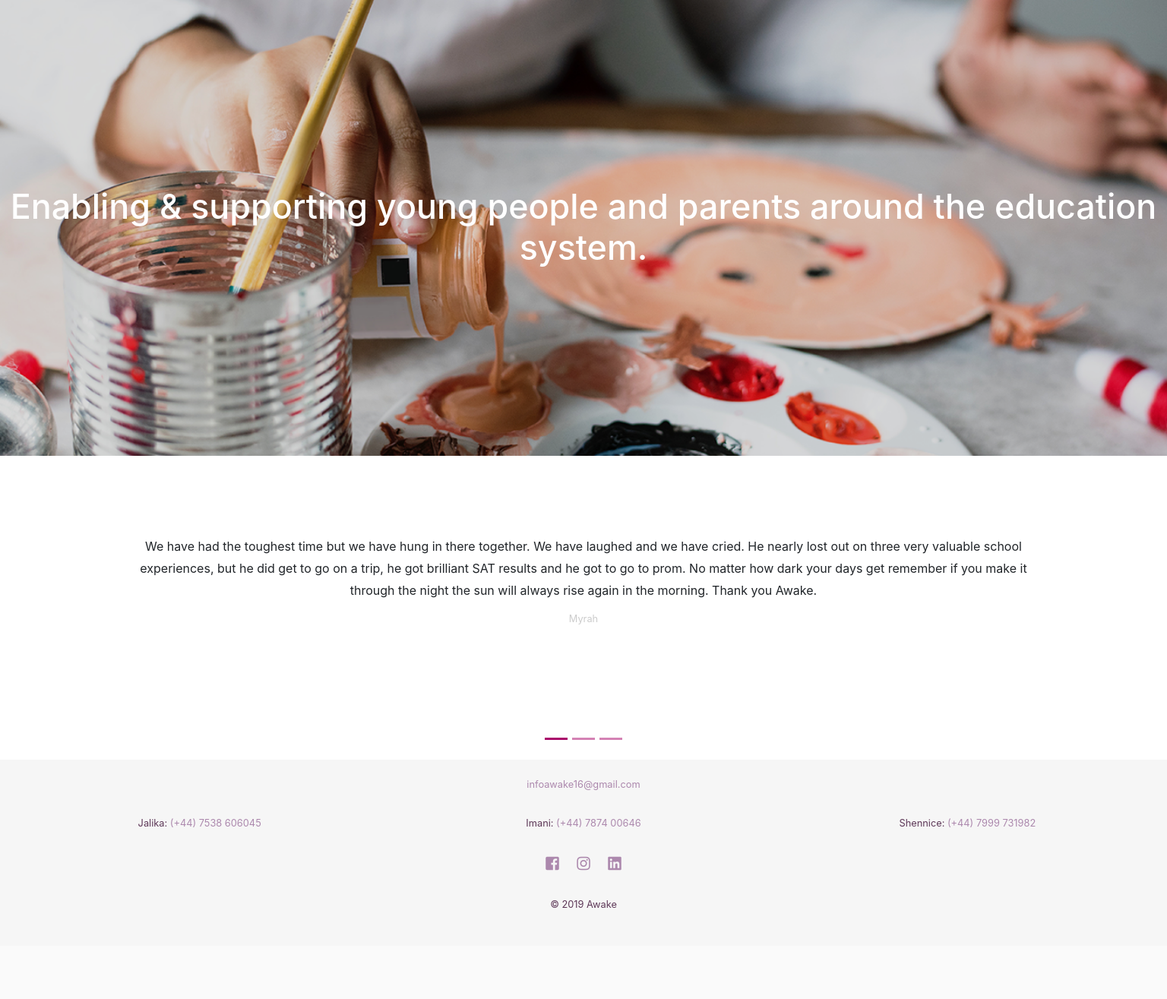
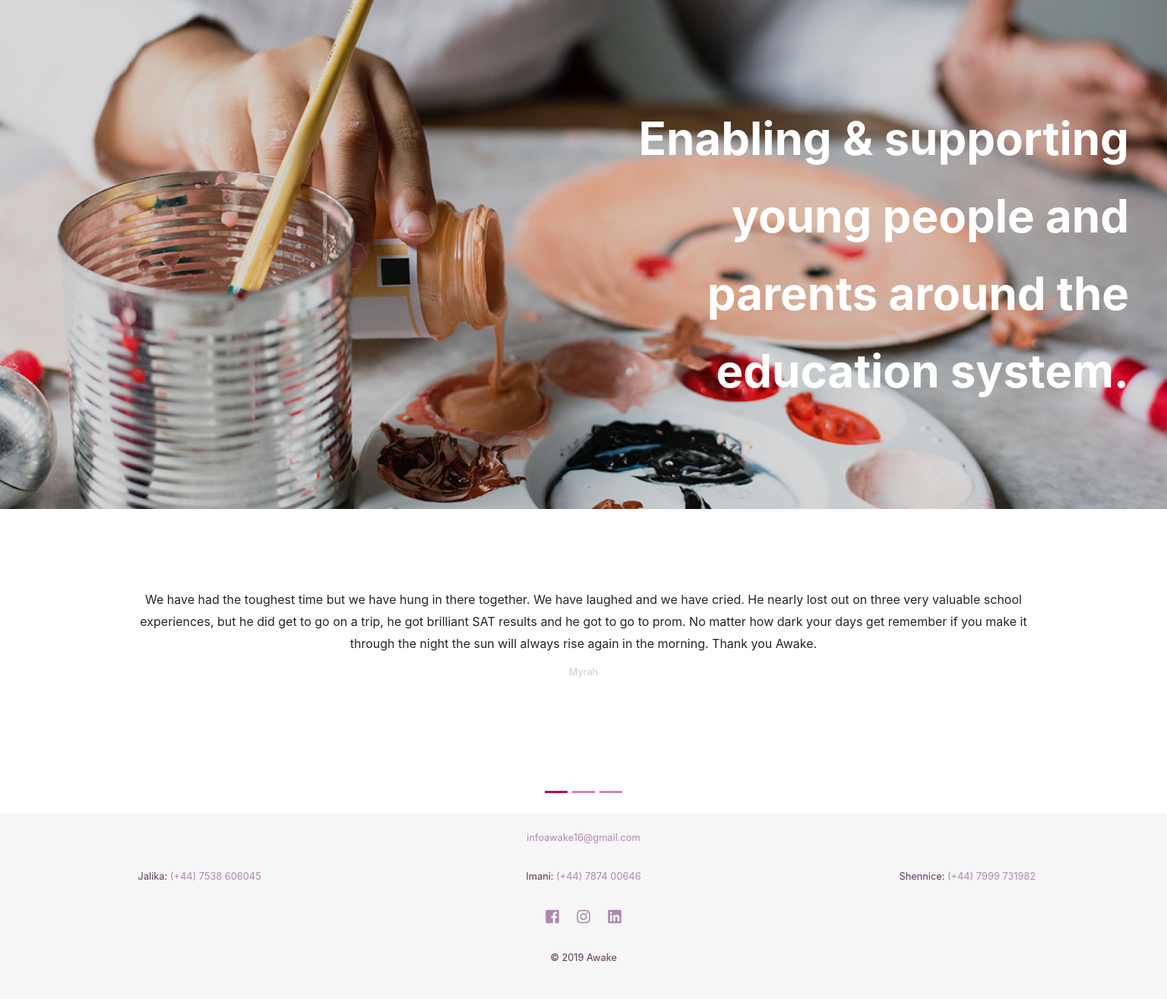
Before and after one commit to Larlar03/awake, a PHP site: page / in a window 1536 px wide. Shown: the part 82-1397 px from the top of the page at 76% size. Before the commit the page ends 1277 px from the top, so only its background shows below. Run offline with PHP 8.4, Linux system fonts and the light colour scheme; some libraries are stand-ins or nearby versions.

Commit message:
homepage

```diff
--- a/sass/layout/_home-main.scss
+++ b/sass/layout/_home-main.scss
@@ -130,8 +130,6 @@ body {
         }
       }
     }
-
-
   }
 }
 
@@ -143,10 +141,33 @@ body {
     @include bg-img("../img/home.png", no-repeat, contain);
     background-position: top center;
 
-    #testimonials {
-      margin-bottom: 0;
-      padding-bottom: 0;
+    main {
+      #intro {
+        height: 670px;
+        background-color: $home-bgoverlay;
+        @include flex(flex, row nowrap, flex-end, center);
+
+        #intro-overlay {
+          display: none;
+        }
+
+        #deskintro {
+          display: block;
+          width: 50%;
+          margin: 0;
+          padding: 0 50px 0 0;
+          text-align: right;
+          line-height: 1.7;
+          font-size: 3.75rem;
+          font-weight: bold;
+          color: white;
+        }
+      }
+
+      #testimonials {
+        margin-bottom: 0;
+        padding-bottom: 0;
+      }
     }
   }
-
 }
--- a/sass/main.css
+++ b/sass/main.css
@@ -361,7 +361,26 @@ body {
     -moz-background-size: contain !important;
     -webkit-background-size: contain !important;
     background-position: top center; }
-    body #testimonials {
+    body main #intro {
+      height: 670px;
+      background-color: rgba(0, 0, 0, 0.15);
+      display: flex;
+      flex-flow: row nowrap;
+      justify-content: flex-end;
+      align-items: center; }
+      body main #intro #intro-overlay {
+        display: none; }
+      body main #intro #deskintro {
+        display: block;
+        width: 50%;
+        margin: 0;
+        padding: 0 50px 0 0;
+        text-align: right;
+        line-height: 1.7;
+        font-size: 3.75rem;
+        font-weight: bold;
+        color: white; }
+    body main #testimonials {
       margin-bottom: 0;
       padding-bottom: 0; } }
 
```
Also changed, not shown: 1 other file.
